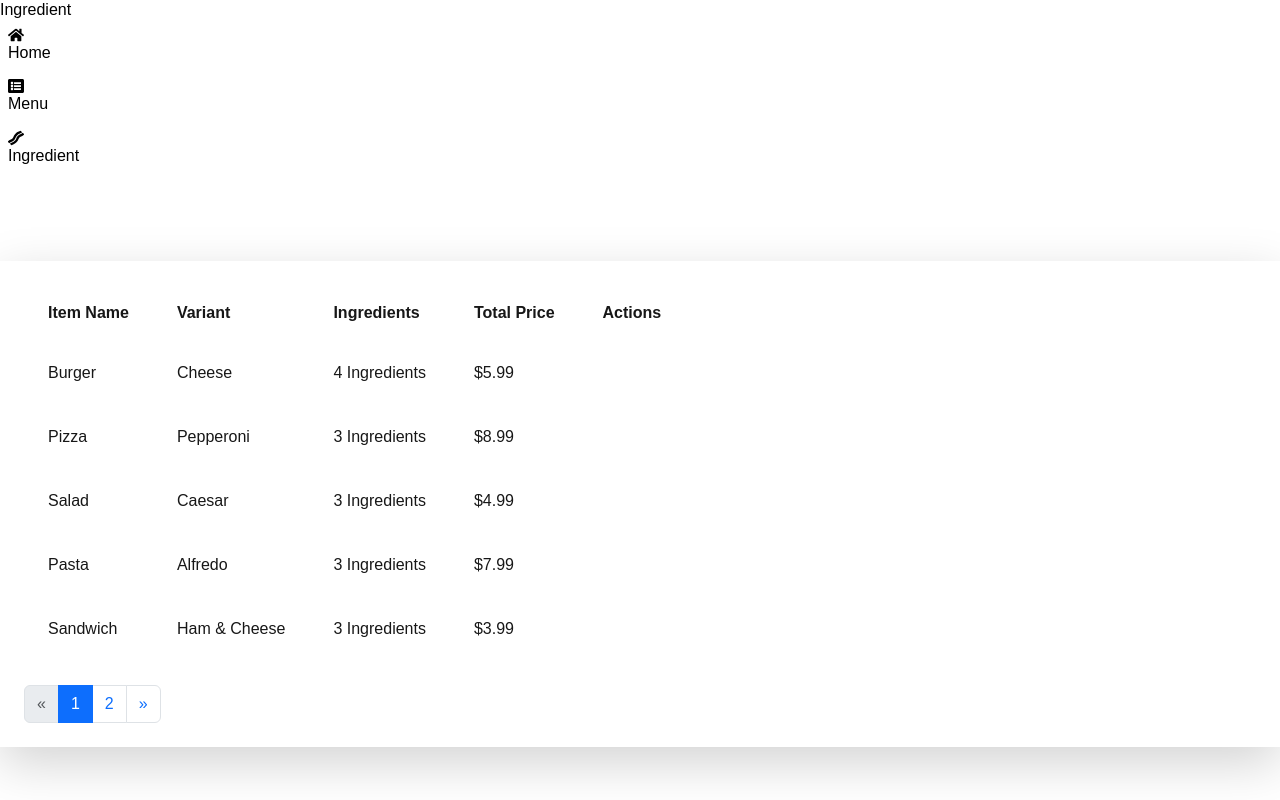
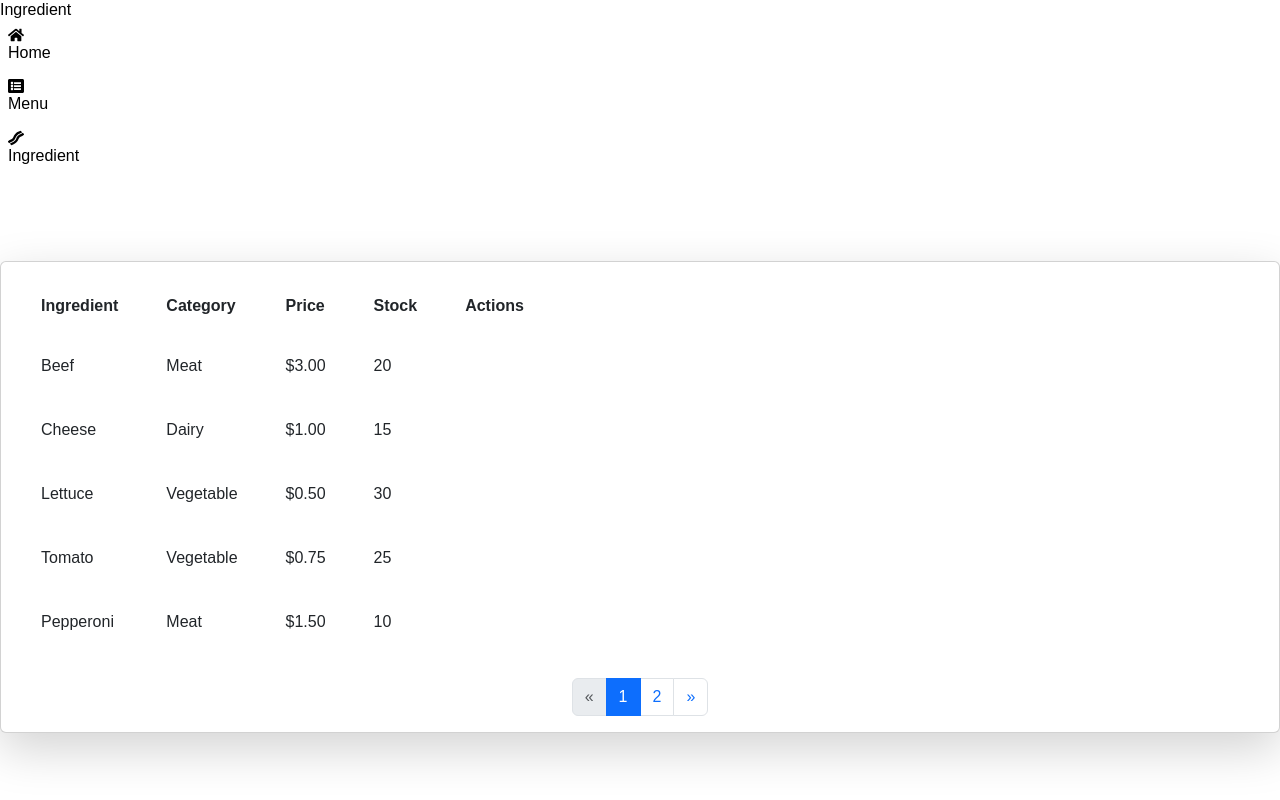
Before and after one commit to radithya027/mokka, a Next.js app: page /ingredient in a window 1280 px wide. Built offline with nearby package versions, Linux system fonts and the light colour scheme.

Commit message:
[DK] fix table

```diff
--- a/src/app/dashboard/component/card.jsx
+++ b/src/app/dashboard/component/card.jsx
@@ -73,7 +73,9 @@ const TableItems = ({ title, loading }) => {
       <button onClick={() => setAddModalOpen(true)} className="bg-green-500 text-white px-4 py-2 rounded mb-4">
         Add New Menu
       </button>
-      <table className="w-full bg-white shadow-lg rounded-lg">
+
+      <div className="bg-white shadow-lg rounded-lg p-4">
+        <table className="w-full">
           <thead>
             <tr className="bg-gray-100 border-b">
               {tableHead.map((head, index) => (
@@ -143,6 +145,7 @@ const TableItems = ({ title, loading }) => {
             </li>
           </ul>
         </nav>
+      </div>
 
       {isModalOpen && (
         <div className="modal show" tabIndex="-1" style={{ display: 'block' }}>
--- a/src/app/ingredient/component/ingredienttable.jsx
+++ b/src/app/ingredient/component/ingredienttable.jsx
@@ -1,45 +1,40 @@
 "use client";
 
 import React, { useState } from "react";
-import { useRouter } from "next/navigation";
-import { PiClockCountdownLight } from "react-icons/pi";
+import { PiClockCountdownLight } from "react-icons/pi"; // Import your icons if needed
 import { AiOutlineEdit } from "react-icons/ai";
 
-const TableItems = ({ title, loading }) => {
-  const router = useRouter();
+const IngredientTable = ({ title, loading }) => {
+  const tableHead = ["Ingredient", "Category", "Price", "Stock", "Actions"];
+  const [ingredients, setIngredients] = useState([
+    { id: 1, name: "Beef", category: "Meat", price: "$3.00", stock: "20" },
+    { id: 2, name: "Cheese", category: "Dairy", price: "$1.00", stock: "15" },
+    { id: 3, name: "Lettuce", category: "Vegetable", price: "$0.50", stock: "30" },
+    { id: 4, name: "Tomato", category: "Vegetable", price: "$0.75", stock: "25" },
+    { id: 5, name: "Pepperoni", category: "Meat", price: "$1.50", stock: "10" },
+    { id: 6, name: "Pasta", category: "Grain", price: "$2.50", stock: "50" },
+    { id: 7, name: "Chicken", category: "Meat", price: "$2.00", stock: "15" },
+    { id: 8, name: "Ham", category: "Meat", price: "$1.50", stock: "12" },
+    { id: 9, name: "Croutons", category: "Bakery", price: "$0.50", stock: "40" },
+    { id: 10, name: "Alfredo Sauce", category: "Condiment", price: "$1.00", stock: "5 liters" },
+  ]);
+
   const [isModalOpen, setModalOpen] = useState(false);
   const [isAddModalOpen, setAddModalOpen] = useState(false);
   const [currentItem, setCurrentItem] = useState(null);
-  const [newItem, setNewItem] = useState({ itemName: "", variant: "", ingredients: "", totalPrice: "" });
+  const [newItem, setNewItem] = useState({ name: "", category: "", price: "", stock: "" });
 
-  const tableHead = ["Item Name", "Variant", "Ingredients", "Total Price", "Actions"];
+  const itemsPerPage = 5; // Number of items per page
+  const [currentPage, setCurrentPage] = useState(1);
+  const totalPages = Math.ceil(ingredients.length / itemsPerPage);
 
-  const items = [
-    { id: 1, itemName: "Burger", variant: "Cheese", ingredients: "4 Ingredients", totalPrice: "$5.99" },
-    { id: 2, itemName: "Pizza", variant: "Pepperoni", ingredients: "3 Ingredients", totalPrice: "$8.99" },
-    { id: 3, itemName: "Salad", variant: "Caesar", ingredients: "3 Ingredients", totalPrice: "$4.99" },
-    { id: 4, itemName: "Pasta", variant: "Alfredo", ingredients: "3 Ingredients", totalPrice: "$7.99" },
-    { id: 5, itemName: "Sandwich", variant: "Ham & Cheese", ingredients: "3 Ingredients", totalPrice: "$3.99" },
-    { id: 6, itemName: "Fries", variant: "Large", ingredients: "3 Ingredients", totalPrice: "$2.99" },
-    { id: 7, itemName: "Taco", variant: "Chicken", ingredients: "4 Ingredients", totalPrice: "$6.99" },
-    { id: 8, itemName: "Sushi", variant: "Salmon", ingredients: "5 Ingredients", totalPrice: "$9.99" },
-    { id: 9, itemName: "Steak", variant: "Grilled", ingredients: "2 Ingredients", totalPrice: "$14.99" },
-    { id: 10, itemName: "Ice Cream", variant: "Vanilla", ingredients: "1 Ingredient", totalPrice: "$3.49" },
-  ];
+  // Calculate the current ingredients to display
+  const startIndex = (currentPage - 1) * itemsPerPage;
+  const currentIngredients = ingredients.slice(startIndex, startIndex + itemsPerPage);
 
-  const itemsPerPage = 5;
-  const [currentPage, setCurrentPage] = useState(1);
-  const totalPages = Math.ceil(items.length / itemsPerPage);
-
-  const startIndex = (currentPage - 1) * itemsPerPage;
-  const currentItems = items.slice(startIndex, startIndex + itemsPerPage);
-
+  // Function to handle page change
   const handlePageChange = (page) => {
     setCurrentPage(page);
-  };
-
-  const handleViewDetails = (item) => {
-    router.push(`/detail?id=${item.id}`);
   };
 
   const handleEditItem = (item) => {
@@ -54,16 +49,16 @@ const TableItems = ({ title, loading }) => {
 
   const handleCloseAddModal = () => {
     setAddModalOpen(false);
-    setNewItem({ itemName: "", variant: "", ingredients: "", totalPrice: "" });
+    setNewItem({ name: "", category: "", price: "", stock: "" }); // Reset item
   };
 
   const handleSaveChanges = () => {
-    console.log("Changes saved:", currentItem);
+    setIngredients(ingredients.map((item) => (item.id === currentItem.id ? currentItem : item)));
     handleCloseModal();
   };
 
   const handleAddNewItem = () => {
-    console.log("New item added:", newItem);
+    setIngredients([...ingredients, { ...newItem, id: ingredients.length + 1 }]);
     handleCloseAddModal();
   };
 
@@ -71,11 +66,11 @@ const TableItems = ({ title, loading }) => {
     <div className="w-full h-full">
       <h2 className="text-xl font-bold text-gray-700 mb-4">{title}</h2>
       <button onClick={() => setAddModalOpen(true)} className="bg-green-500 text-white px-4 py-2 rounded mb-4">
-        Add New Menu
+        Add New Ingredient
       </button>
-
-      <div className="bg-white shadow-lg rounded-lg p-4">
-        <table className="w-full">
+      <div className="card mb-4 bg-white shadow-lg">
+        <div className="card-body">
+          <table className="w-full bg-white rounded-lg mb-4">
             <thead>
               <tr className="bg-gray-100 border-b">
                 {tableHead.map((head, index) => (
@@ -87,31 +82,25 @@ const TableItems = ({ title, loading }) => {
             </thead>
             <tbody>
               {loading ? (
-              Array.from({ length: 5 }).map((_, index) => (
+                Array.from({ length: itemsPerPage }).map((_, index) => (
                   <tr key={index}>
-                  {Array.from({ length: tableHead.length }).map((_, i) => (
-                    <td key={i} className="py-3 px-4">
-                      <Skeleton height={20} />
-                    </td>
-                  ))}
+                    <td className="py-3 px-4">Loading...</td>
+                    <td className="py-3 px-4">Loading...</td>
+                    <td className="py-3 px-4">Loading...</td>
+                    <td className="py-3 px-4">Loading...</td>
+                    <td className="py-3 px-4">Loading...</td>
                   </tr>
                 ))
               ) : (
-              currentItems.map((item) => (
-                <tr key={item.id} className="border-b">
-                  <td className="py-3 px-4 text-gray-700">{item.itemName}</td>
-                  <td className="py-3 px-4 text-gray-700">{item.variant}</td>
-                  <td className="py-3 px-4 text-gray-700">{item.ingredients}</td>
-                  <td className="py-3 px-4 text-gray-700">{item.totalPrice}</td>
-                  <td className="py-3 px-4 flex space-x-2">
+                currentIngredients.map((ingredient) => (
+                  <tr key={ingredient.id} className="border-b">
+                    <td className="py-3 px-4 text-gray-700">{ingredient.name}</td>
+                    <td className="py-3 px-4 text-gray-700">{ingredient.category}</td>
+                    <td className="py-3 px-4 text-gray-700">{ingredient.price}</td>
+                    <td className="py-3 px-4 text-gray-700">{ingredient.stock}</td>
+                    <td className="py-3 px-4">
                       <button
-                      onClick={() => handleViewDetails(item)}
-                      className="bg-blue-500 text-white p-2 rounded hover:bg-blue-600 transition"
-                    >
-                      <PiClockCountdownLight />
-                    </button>
-                    <button
-                      onClick={() => handleEditItem(item)}
+                        onClick={() => handleEditItem(ingredient)}
                         className="bg-yellow-500 text-white p-2 rounded hover:bg-yellow-600 transition"
                       >
                         <AiOutlineEdit />
@@ -123,22 +112,22 @@ const TableItems = ({ title, loading }) => {
             </tbody>
           </table>
 
-        {/* Pagination Controls */}
-        <nav aria-label="Page navigation example" className="flex justify-center mt-4">
+          {/* Pagination */}
+          <nav aria-label="Page navigation example" className="d-flex justify-content-center">
             <ul className="pagination">
-            <li className={`page-item ${currentPage === 1 ? 'disabled' : ''}`}>
+              <li className={`page-item ${currentPage === 1 ? "disabled" : ""}`}>
                 <a className="page-link" href="#" onClick={() => handlePageChange(currentPage - 1)} aria-label="Previous">
                   <span aria-hidden="true">&laquo;</span>
                 </a>
               </li>
-            {Array.from({ length: totalPages }).map((_, index) => (
-              <li key={index} className={`page-item ${currentPage === index + 1 ? 'active' : ''}`}>
+              {Array.from({ length: totalPages }, (_, index) => (
+                <li key={index} className={`page-item ${currentPage === index + 1 ? "active" : ""}`}>
                   <a className="page-link" href="#" onClick={() => handlePageChange(index + 1)}>
                     {index + 1}
                   </a>
                 </li>
               ))}
-            <li className={`page-item ${currentPage === totalPages ? 'disabled' : ''}`}>
+              <li className={`page-item ${currentPage === totalPages ? "disabled" : ""}`}>
                 <a className="page-link" href="#" onClick={() => handlePageChange(currentPage + 1)} aria-label="Next">
                   <span aria-hidden="true">&raquo;</span>
                 </a>
@@ -146,53 +135,55 @@ const TableItems = ({ title, loading }) => {
             </ul>
           </nav>
         </div>
+      </div>
 
+      {/* Edit Modal */}
       {isModalOpen && (
-        <div className="modal show" tabIndex="-1" style={{ display: 'block' }}>
+        <div className="modal show" style={{ display: 'block' }}>
           <div className="modal-dialog">
             <div className="modal-content">
               <div className="modal-header">
-                <h5 className="modal-title text-black">Edit Item</h5>
-                <button type="button" className="btn-close" onClick={handleCloseModal} aria-label="Close"></button>
+                <h5 className="modal-title text-black">Edit Ingredient</h5>
+                <button type="button" className="btn-close" onClick={handleCloseModal}></button>
               </div>
-              <div className="modal-body">
+              <div className="modal-body text-black">
                 <form onSubmit={(e) => { e.preventDefault(); handleSaveChanges(); }}>
                   <div className="mb-3">
-                    <label className="form-label text-black">Item Name:</label>
+                    <label className="form-label">Name:</label>
                     <input
                       type="text"
-                      value={currentItem?.itemName}
-                      onChange={(e) => setCurrentItem({ ...currentItem, itemName: e.target.value })}
+                      value={currentItem?.name}
+                      onChange={(e) => setCurrentItem({ ...currentItem, name: e.target.value })}
                       className="form-control"
                       required
                     />
                   </div>
                   <div className="mb-3">
-                    <label className="form-label text-black">Variant:</label>
+                    <label className="form-label">Category:</label>
                     <input
                       type="text"
-                      value={currentItem?.variant}
-                      onChange={(e) => setCurrentItem({ ...currentItem, variant: e.target.value })}
+                      value={currentItem?.category}
+                      onChange={(e) => setCurrentItem({ ...currentItem, category: e.target.value })}
                       className="form-control"
                       required
                     />
                   </div>
                   <div className="mb-3">
-                    <label className="form-label text-black">Ingredients:</label>
+                    <label className="form-label">Price:</label>
                     <input
                       type="text"
-                      value={currentItem?.ingredients}
-                      onChange={(e) => setCurrentItem({ ...currentItem, ingredients: e.target.value })}
+                      value={currentItem?.price}
+                      onChange={(e) => setCurrentItem({ ...currentItem, price: e.target.value })}
                       className="form-control"
                       required
                     />
                   </div>
                   <div className="mb-3">
-                    <label className="form-label text-black">Total Price:</label>
+                    <label className="form-label">Stock:</label>
                     <input
                       type="text"
-                      value={currentItem?.totalPrice}
-                      onChange={(e) => setCurrentItem({ ...currentItem, totalPrice: e.target.value })}
+                      value={currentItem?.stock}
+                      onChange={(e) => setCurrentItem({ ...currentItem, stock: e.target.value })}
                       className="form-control"
                       required
                     />
@@ -205,57 +196,58 @@ const TableItems = ({ title, loading }) => {
         </div>
       )}
 
+      {/* Add Modal */}
       {isAddModalOpen && (
-        <div className="modal show" tabIndex="-1" style={{ display: 'block' }}>
+        <div className="modal show" style={{ display: 'block' }}>
           <div className="modal-dialog">
             <div className="modal-content">
               <div className="modal-header">
-                <h5 className="modal-title text-black">Add New Item</h5>
-                <button type="button" className="btn-close" onClick={handleCloseAddModal} aria-label="Close"></button>
+                <h5 className="modal-title text-black">Add New Ingredient</h5>
+                <button type="button" className="btn-close" onClick={handleCloseAddModal}></button>
               </div>
-              <div className="modal-body">
+              <div className="modal-body text-black">
                 <form onSubmit={(e) => { e.preventDefault(); handleAddNewItem(); }}>
                   <div className="mb-3">
-                    <label className="form-label text-black">Item Name:</label>
+                    <label className="form-label">Name:</label>
                     <input
                       type="text"
-                      value={newItem.itemName}
-                      onChange={(e) => setNewItem({ ...newItem, itemName: e.target.value })}
+                      value={newItem.name}
+                      onChange={(e) => setNewItem({ ...newItem, name: e.target.value })}
                       className="form-control"
                       required
                     />
                   </div>
                   <div className="mb-3">
-                    <label className="form-label text-black">Variant:</label>
+                    <label className="form-label">Category:</label>
                     <input
                       type="text"
-                      value={newItem.variant}
-                      onChange={(e) => setNewItem({ ...newItem, variant: e.target.value })}
+                      value={newItem.category}
+                      onChange={(e) => setNewItem({ ...newItem, category: e.target.value })}
                       className="form-control"
                       required
                     />
                   </div>
                   <div className="mb-3">
-                    <label className="form-label text-black">Ingredients:</label>
+                    <label className="form-label">Price:</label>
                     <input
                       type="text"
-                      value={newItem.ingredients}
-                      onChange={(e) => setNewItem({ ...newItem, ingredients: e.target.value })}
+                      value={newItem.price}
+                      onChange={(e) => setNewItem({ ...newItem, price: e.target.value })}
                       className="form-control"
                       required
                     />
                   </div>
                   <div className="mb-3">
-                    <label className="form-label text-black">Total Price:</label>
+                    <label className="form-label">Stock:</label>
                     <input
                       type="text"
-                      value={newItem.totalPrice}
-                      onChange={(e) => setNewItem({ ...newItem, totalPrice: e.target.value })}
+                      value={newItem.stock}
+                      onChange={(e) => setNewItem({ ...newItem, stock: e.target.value })}
                       className="form-control"
                       required
                     />
                   </div>
-                  <button type="submit" className="btn btn-primary">Add Item</button>
+                  <button type="submit" className="btn btn-primary">Add Ingredient</button>
                 </form>
               </div>
             </div>
@@ -266,4 +258,4 @@ const TableItems = ({ title, loading }) => {
   );
 };
 
-export default TableItems;
+export default IngredientTable;
```
Lines whose indentation alone changed are shown as unchanged.
